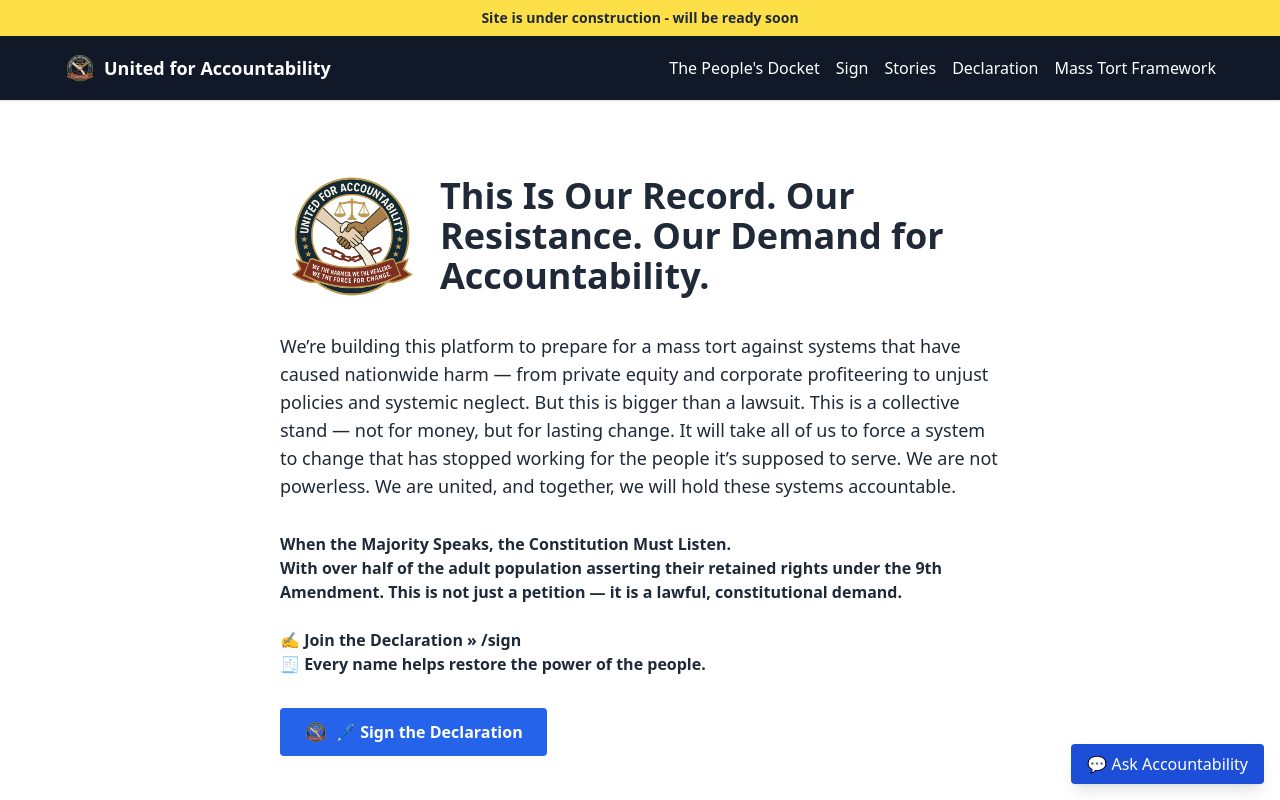
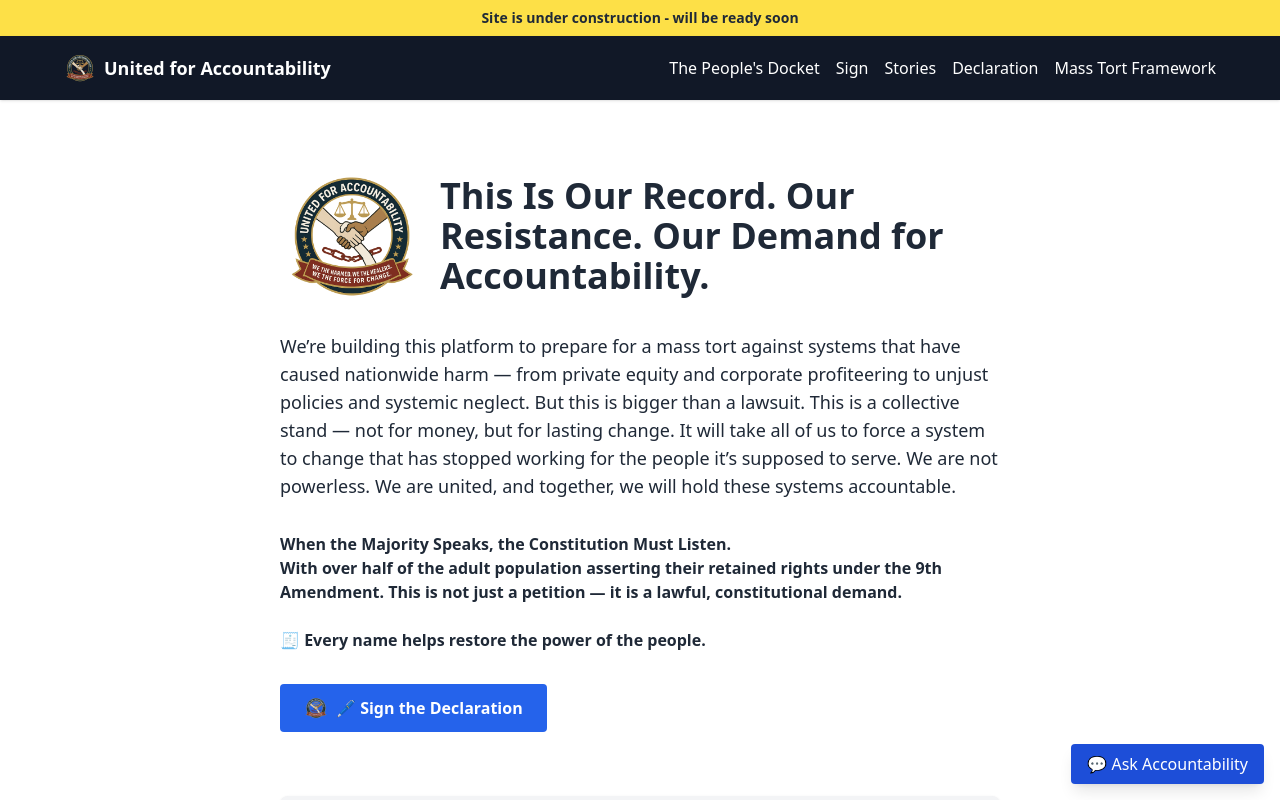
Before and after one commit to United-for-Accountability/mass-tort-platform, a Next.js app: page / in a window 1280 px wide. Shown: the top 800 px of the page. Built offline with nearby package versions, Linux system fonts and the light colour scheme.

Commit message:
Update index.js

```diff
--- a/pages/index.js
+++ b/pages/index.js
@@ -70,8 +70,6 @@ export default function Home() {
               <br />
               With over half of the adult population asserting their retained rights under the 9th Amendment. This is not just a petition — it is a lawful, constitutional demand.
               <br />
-              <br />
-              ✍️ Join the Declaration » <a href="/sign">/sign</a>
               <br />
               🧾 Every name helps restore the power of the people.
             </p>
```
